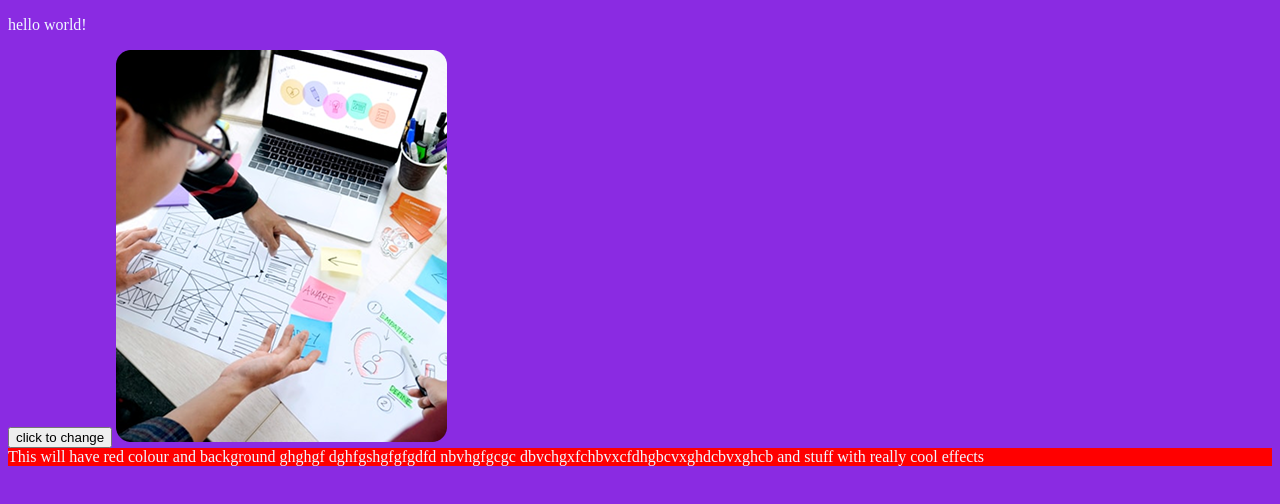
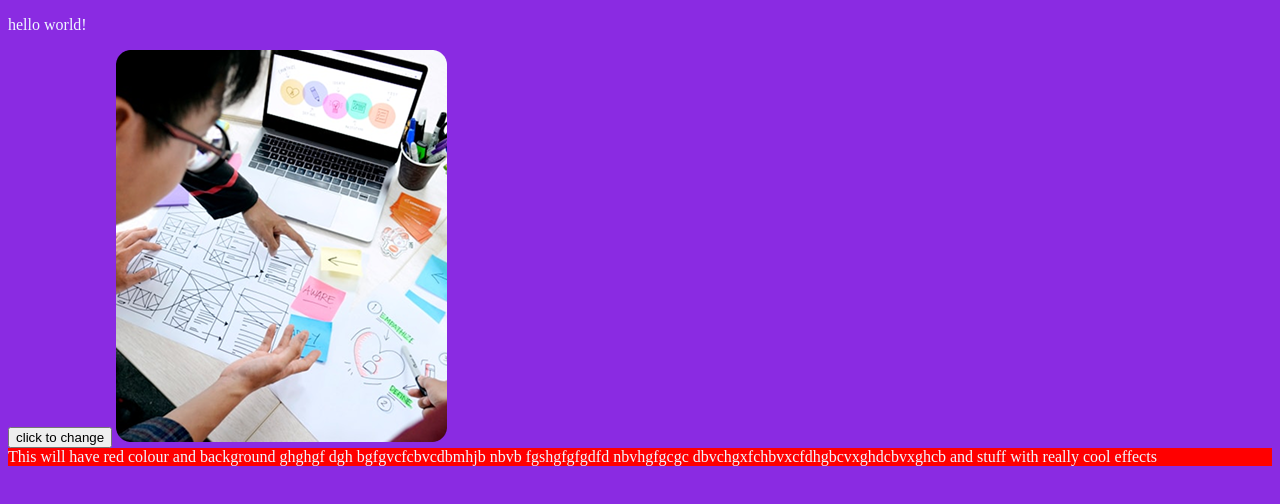
Before and after one commit to Priyankabasti/New-year-perfection, a plain HTML site: page JS/index.html in a window 1280 px wide. Drawn offline with Linux system fonts and the light colour scheme; files that its build step writes are made by us from their sources.

Commit message:
small changes

```diff
--- a/JS/index.html
+++ b/JS/index.html
@@ -17,7 +17,7 @@
     <button onclick="change()">click to change</button>
     <img id="main-img" src="./images/about-us1.png" alt="first" />
     <div id="box">
-      This will have red colour and background  ghghgf dghfgshgfgfgdfd  nbvhgfgcgc dbvchgxfchbvxcfdhgbcvxghdcbvxghcb and stuff with really cool
+      This will have red colour and background  ghghgf dgh bgfgvcfcbvcdbmhjb nbvb fgshgfgfgdfd  nbvhgfgcgc dbvchgxfchbvxcfdhgbcvxghdcbvxghcb and stuff with really cool
       effects
     </div>
     <!-- <script src="first.js"></script> -->
```
